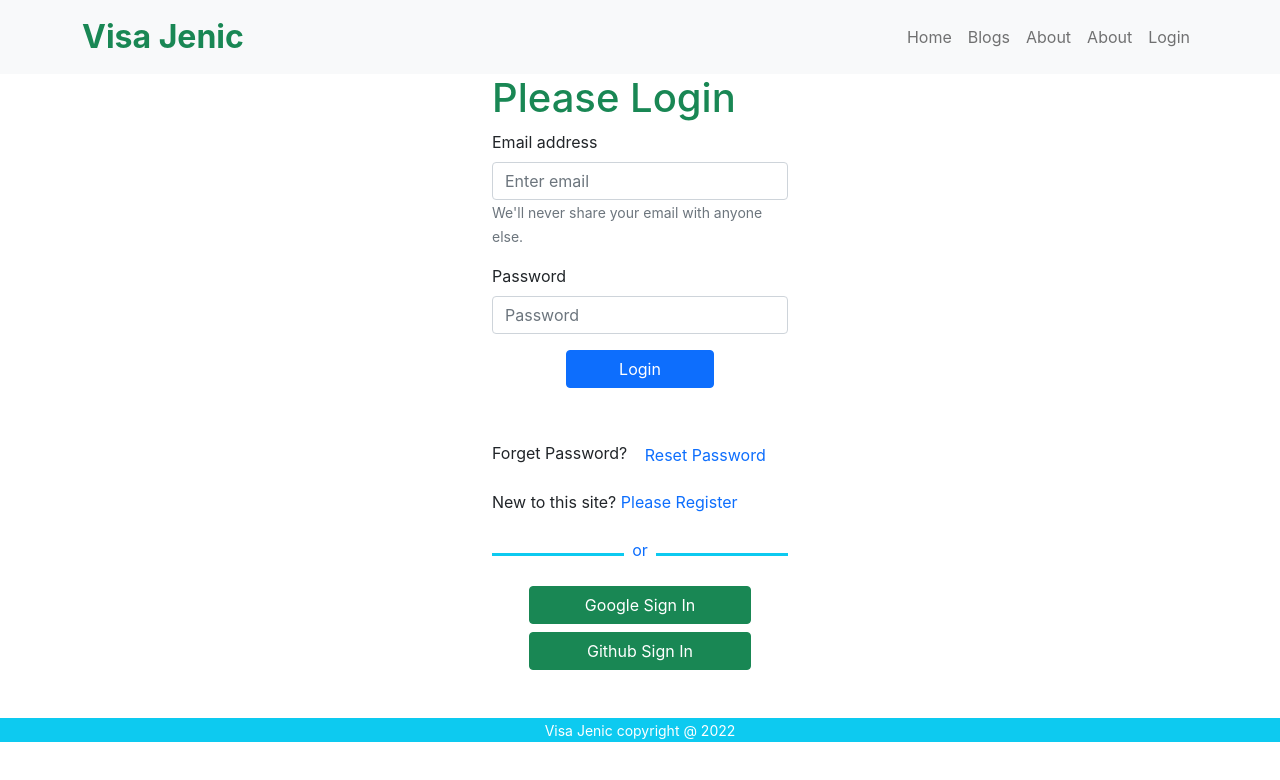
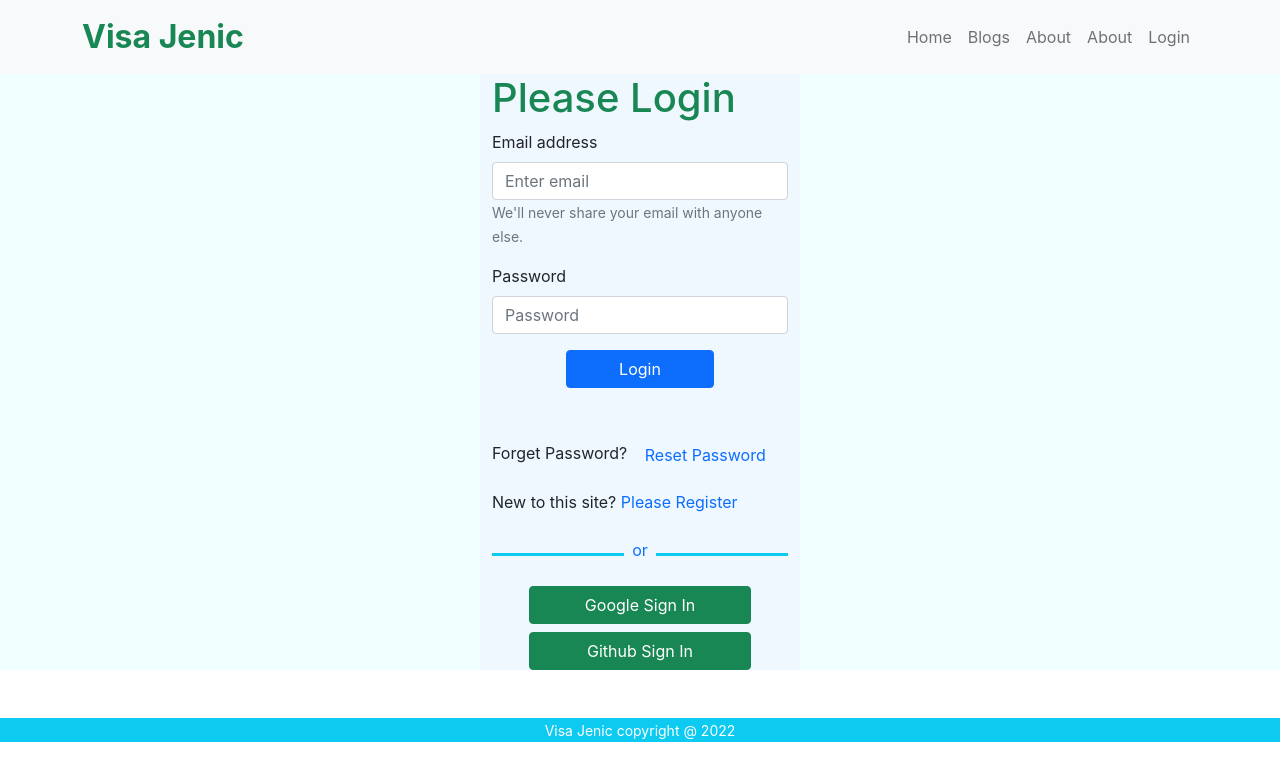
Before and after one commit to Sabit-Shafe/Visa-Consultant-Service, a React (Create React App) app: page /login in a window 1280 px wide. Shown: the top 780 px of the page. Built offline with nearby package versions, Linux system fonts and the light colour scheme; no server answers.

Commit message:
Some design change

```diff
--- a/src/pages/Chekout/Chekout.js
+++ b/src/pages/Chekout/Chekout.js
@@ -7,7 +7,7 @@ import { Form } from 'react-bootstrap';
 const Chekout = () => {
     const [agree, setAgree] = useState(false);
     const initialValues = { username: '', email: '', mobileNo: '', address: '' };
-    const [formValues, setFormvalues] = useState(initialValues);
+    const [formValues] = useState(initialValues);
     // const { serviceID } = useParams();
 
 
--- a/src/pages/Login/Login/Login.js
+++ b/src/pages/Login/Login/Login.js
@@ -7,6 +7,7 @@ import Load from '../../Shared/Load/Load';
 import SocialLogin from '../SocialLogin/SocialLogin';
 import { ToastContainer, toast } from 'react-toastify';
 import 'react-toastify/dist/ReactToastify.css';
+
 const Login = () => {
     const [
         signInWithEmailAndPassword,
@@ -68,7 +69,8 @@ const Login = () => {
 
 
     return (
-        <div className="container mx-auto w-25">
+        <div style={{backgroundColor: 'azure'}} >
+        <div className="container mx-auto w-25" style={{backgroundColor: 'aliceblue'}}>
             <h1 className="text-success">Please Login</h1>
             <Form onSubmit={handleSubmit}>
                 <Form.Group className="mb-3" controlId="formBasicEmail">
@@ -93,6 +95,7 @@ const Login = () => {
             <SocialLogin></SocialLogin>
             <ToastContainer></ToastContainer>
         </div>
+        </div>
     );
 };
 
--- a/src/pages/Login/Signup/Signup.js
+++ b/src/pages/Login/Signup/Signup.js
@@ -14,7 +14,7 @@ const Signup = () => {
         loading,
         error,
     ] = useCreateUserWithEmailAndPassword(auth, { sendEmailVerification: true });
-    const [updateProfile, updating, updateError] = useUpdateProfile(auth);
+    const [updateProfile, updating] = useUpdateProfile(auth);
 
 
 
@@ -54,7 +54,7 @@ const Signup = () => {
     }
 
     return (
-        <div className="container mx-auto w-25">
+        <div className="container mx-auto w-25" style={{backgroundColor: 'aliceblue'}}>
             <h1 className="text-success">Please Signup</h1>
             <Form onSubmit={handleSignup}>
                 <Form.Group className="mb-3" controlId="formBasicEmail">
```
